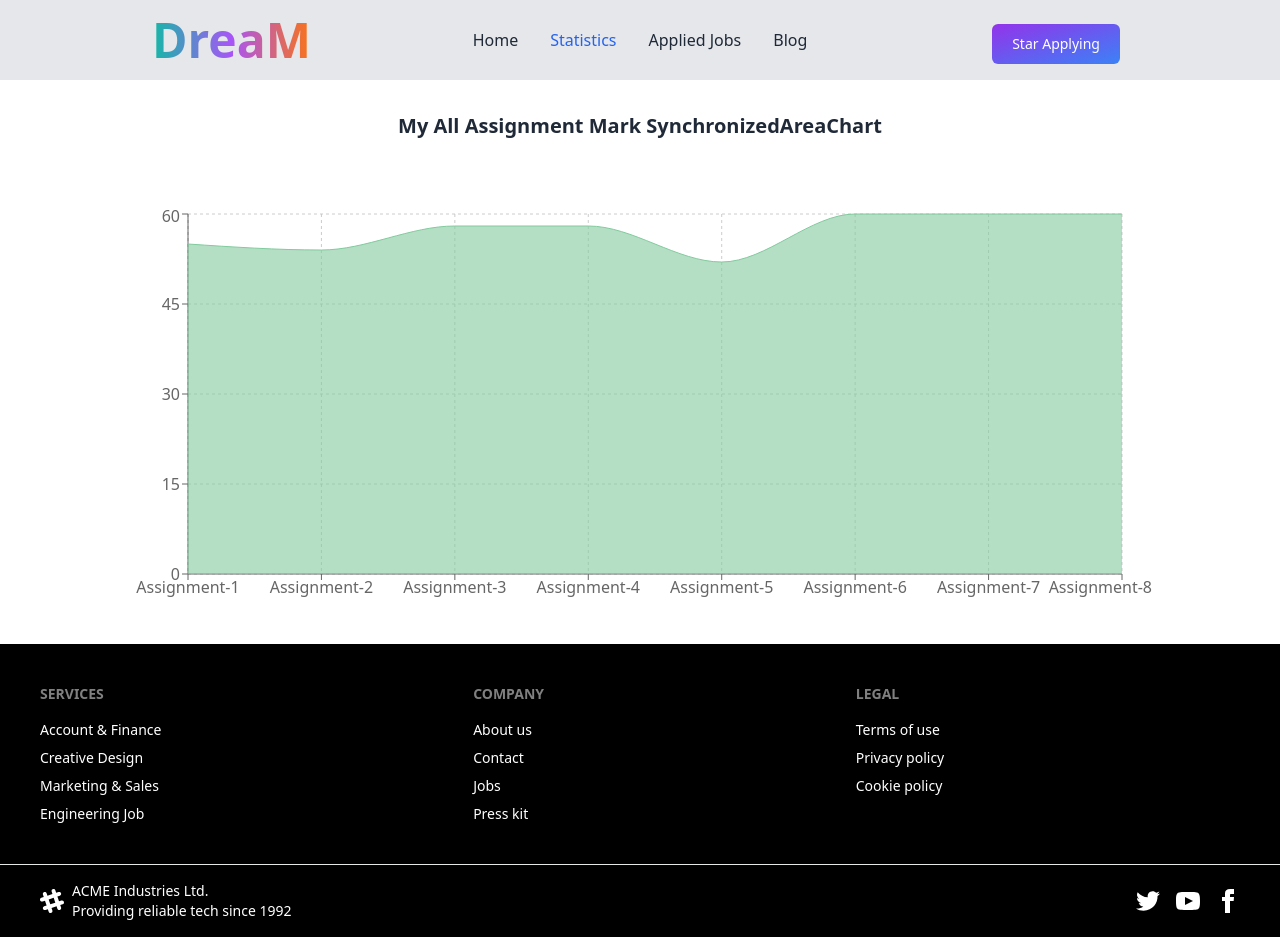
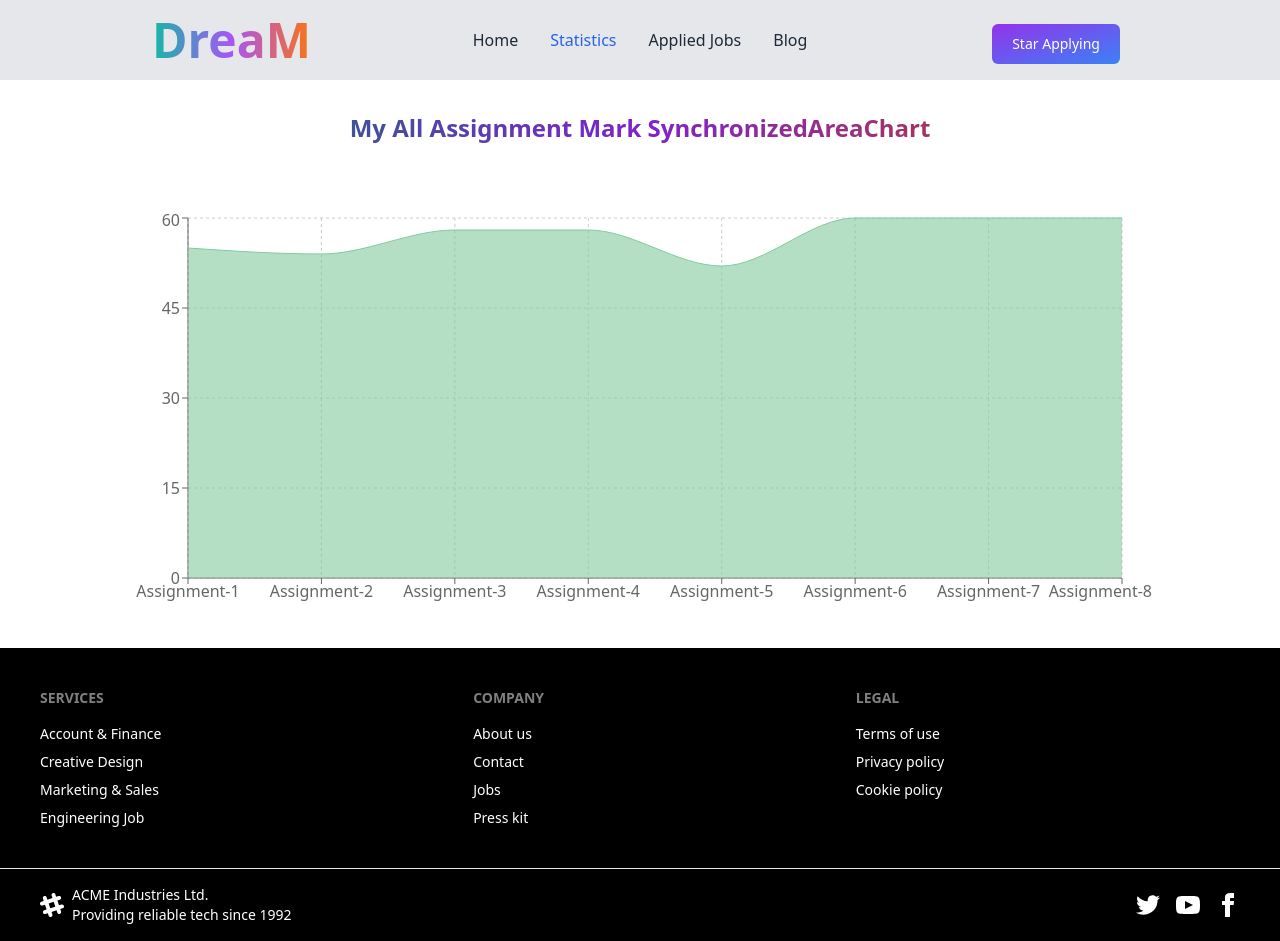
Before and after one commit to yeasin550/career-hub, a React (Vite) app: page /status in a window 1280 px wide. Built offline with nearby package versions, Linux system fonts and the light colour scheme.

Commit message:
jobdata added

```diff
--- a/src/components/Statistics/Statistics.jsx
+++ b/src/components/Statistics/Statistics.jsx
@@ -46,8 +46,10 @@ const Statistics = () => {
     },
   ];
     return (
-      <div className="mx-auto mb-10" style={{ width: '80%', height: '50%'}}>
-        <p className=" mt-8 font-bold text-xl flex justify-center">My All Assignment Mark SynchronizedAreaChart</p>
+      <div className="mx-auto mb-10" style={{ width: "80%", height: "50%" }}>
+        <p className=" mt-8  text-2xl flex justify-center animate-text bg-gradient-to-r from-teal-700 via-purple-700 to-orange-700 bg-clip-text text-transparent  font-black">
+          My All Assignment Mark SynchronizedAreaChart
+        </p>
 
         <ResponsiveContainer className="mt-16" width="100%" height={400}>
           <AreaChart
@@ -66,7 +68,12 @@ const Statistics = () => {
             <XAxis dataKey="name" />
             <YAxis />
             <Tooltip />
-            <Area type="monotone" dataKey="mark" stroke="#81ca9d" fill="#82ca9d" />
+            <Area
+              type="monotone"
+              dataKey="mark"
+              stroke="#81ca9d"
+              fill="#82ca9d"
+            />
           </AreaChart>
         </ResponsiveContainer>
       </div>
```
